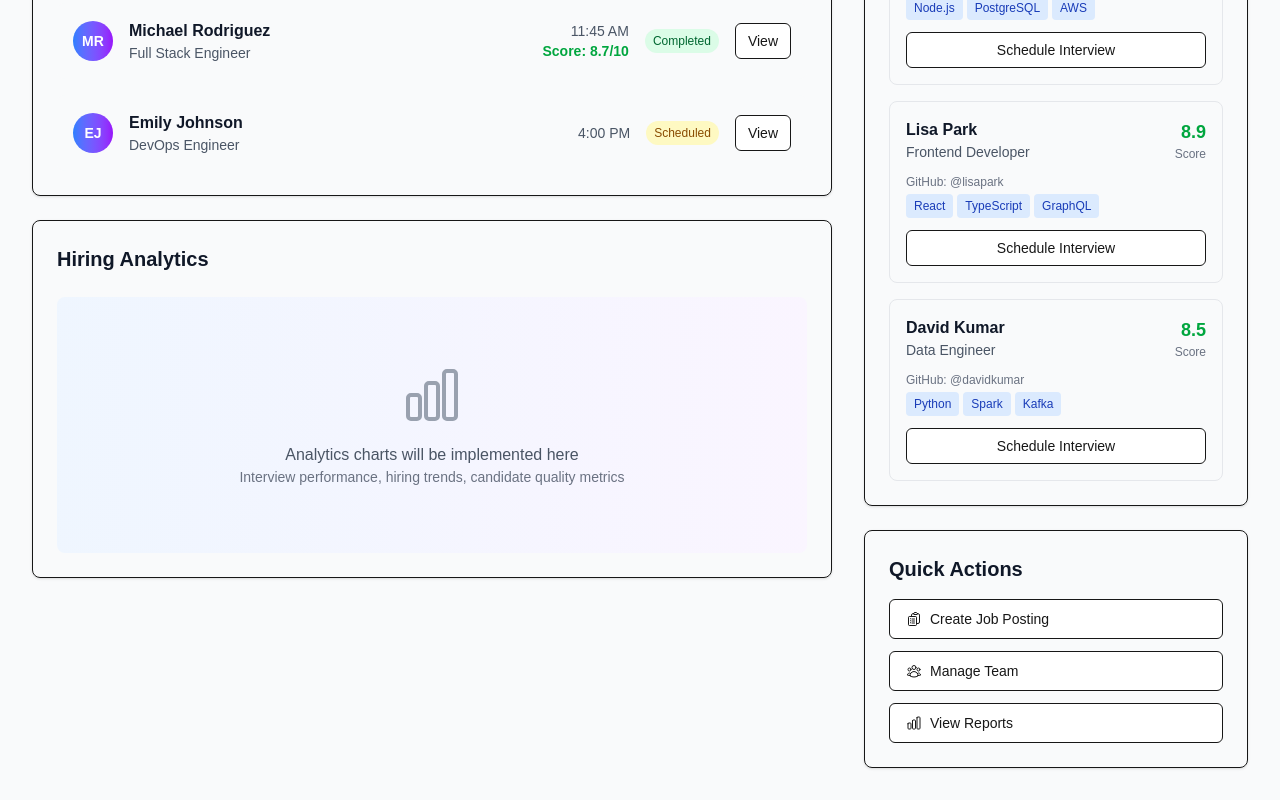
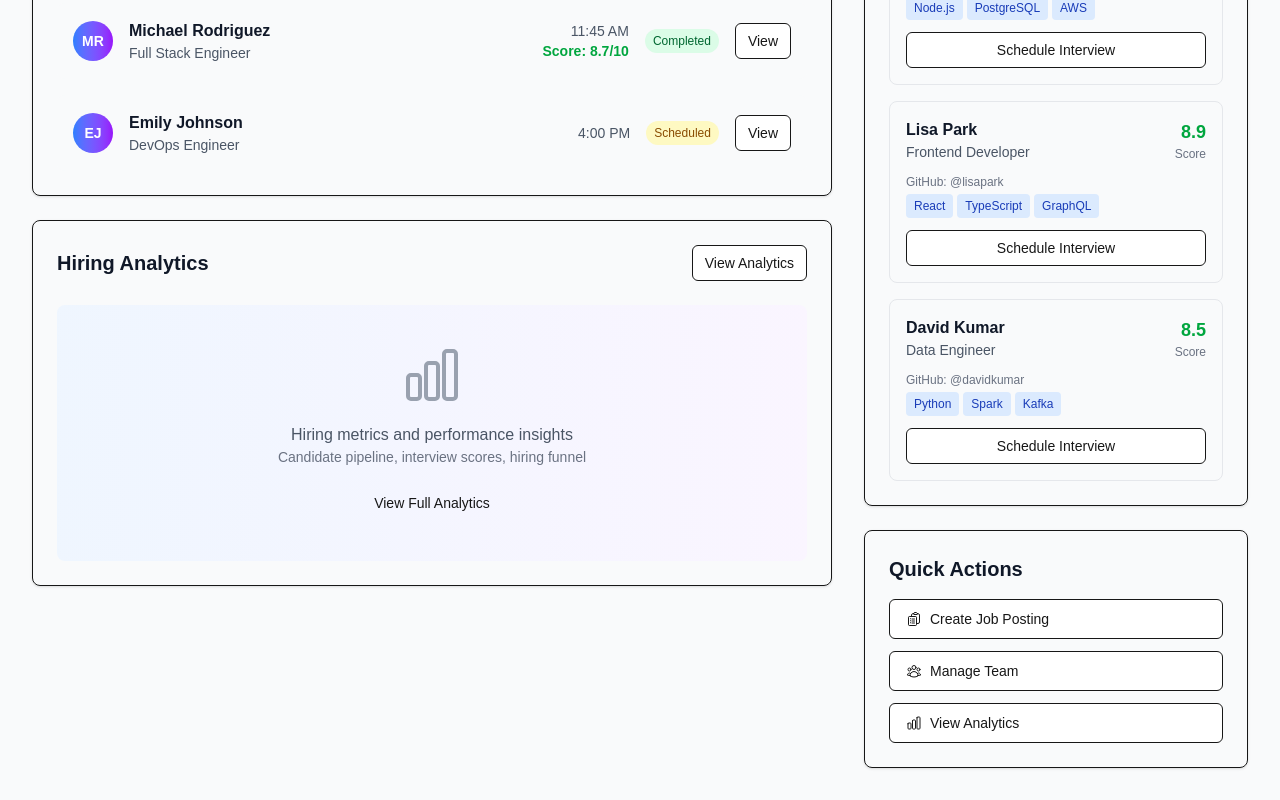
Before and after one commit to ZFlareUI/DevMeet-AI, a Next.js app: page /dashboard in a window 1280 px wide. Shown: the part 415-1215 px from the top of the page. Built offline with nearby package versions, Linux system fonts and the light colour scheme.

Commit message:
feat: enhance dashboard with hiring analytics link and updated descriptions

```diff
--- a/src/app/api/analytics/route.ts
+++ b/src/app/api/analytics/route.ts
@@ -1,5 +1,5 @@
 import { NextRequest, NextResponse } from 'next/server'
-import prisma from '@/lib/prisma'
+import { prisma } from '@/lib/prisma'
 
 export async function GET(request: NextRequest) {
   try {
@@ -51,11 +51,11 @@ export async function GET(request: NextRequest) {
 
     // Calculate average score
     const avgScore = interviews.length > 0
-      ? interviews.reduce((sum, interview) => sum + (interview.score || 0), 0) / interviews.length
+      ? interviews.reduce((sum: number, interview) => sum + (interview.score || 0), 0) / interviews.length
       : 0
 
     // Calculate hire rate (assuming score >= 8 is hired)
-    const hiredCount = interviews.filter(interview => (interview.score || 0) >= 8).length
+    const hiredCount = interviews.filter((interview) => (interview.score || 0) >= 8).length
     const hireRate = completedInterviews > 0 ? (hiredCount / completedInterviews) * 100 : 0
 
     // Score distribution
@@ -69,14 +69,14 @@ export async function GET(request: NextRequest) {
 
     const scoreDistribution = scoreRanges.map(range => ({
       range: range.range,
-      count: interviews.filter(interview => {
+      count: interviews.filter((interview) => {
         const score = interview.score || 0
         return score >= range.min && score <= range.max
       }).length
     }))
 
     // Position statistics
-    const positionGroups = interviews.reduce((acc, interview) => {
+    const positionGroups = interviews.reduce((acc: Record<string, { scores: number[], count: number }>, interview) => {
       const position = interview.candidate?.position || 'Unknown'
       if (!acc[position]) {
         acc[position] = { scores: [], count: 0 }
@@ -84,12 +84,12 @@ export async function GET(request: NextRequest) {
       acc[position].scores.push(interview.score || 0)
       acc[position].count++
       return acc
-    }, {} as Record<string, { scores: number[], count: number }>)
+    }, {})
 
     const positionStats = Object.entries(positionGroups).map(([position, data]) => ({
       position,
       count: data.count,
-      avgScore: data.scores.reduce((sum, score) => sum + score, 0) / data.scores.length
+      avgScore: data.scores.reduce((sum: number, score: number) => sum + score, 0) / data.scores.length
     }))
 
     // Get all candidates with position stats
@@ -98,11 +98,11 @@ export async function GET(request: NextRequest) {
     })
 
     // Calculate position stats including all candidates
-    const allPositionGroups = allCandidates.reduce((acc, candidate) => {
+    const allPositionGroups = allCandidates.reduce((acc: Record<string, number>, candidate) => {
       const position = candidate.position || 'Unknown'
       acc[position] = (acc[position] || 0) + 1
       return acc
-    }, {} as Record<string, number>)
+    }, {})
 
     const completePositionStats = Object.entries(allPositionGroups).map(([position, count]) => {
       const interviewData = positionGroups[position]
@@ -110,7 +110,7 @@ export async function GET(request: NextRequest) {
         position,
         count,
         avgScore: interviewData ?
-          interviewData.scores.reduce((sum, score) => sum + score, 0) / interviewData.scores.length : 0
+          interviewData.scores.reduce((sum: number, score: number) => sum + score, 0) / interviewData.scores.length : 0
       }
     })
 
--- a/src/app/dashboard/page.tsx
+++ b/src/app/dashboard/page.tsx
@@ -179,12 +179,20 @@ export default function Dashboard() {
             {/* Analytics Chart Placeholder */}
             <Card className="mt-6">
               <CardContent className="p-6">
-                <h2 className="text-xl font-semibold text-gray-900 mb-6">Hiring Analytics</h2>
+                <div className="flex justify-between items-center mb-6">
+                  <h2 className="text-xl font-semibold text-gray-900">Hiring Analytics</h2>
+                  <Link href="/analytics">
+                    <Button variant="outline" size="sm">View Analytics</Button>
+                  </Link>
+                </div>
                 <div className="h-64 bg-gradient-to-r from-blue-50 to-purple-50 rounded-lg flex items-center justify-center">
                   <div className="text-center">
                     <ChartBarIcon className="w-16 h-16 text-gray-400 mx-auto mb-4" />
-                    <p className="text-gray-600">Analytics charts will be implemented here</p>
-                    <p className="text-sm text-gray-500">Interview performance, hiring trends, candidate quality metrics</p>
+                    <p className="text-gray-600">Hiring metrics and performance insights</p>
+                    <p className="text-sm text-gray-500">Candidate pipeline, interview scores, hiring funnel</p>
+                    <Link href="/analytics">
+                      <Button className="mt-4">View Full Analytics</Button>
+                    </Link>
                   </div>
                 </div>
               </CardContent>
@@ -241,10 +249,12 @@ export default function Dashboard() {
                     <UserGroupIcon className="w-4 h-4 mr-2" />
                     Manage Team
                   </Button>
-                  <Button variant="outline" className="w-full justify-start">
-                    <ChartBarIcon className="w-4 h-4 mr-2" />
-                    View Reports
-                  </Button>
+                  <Link href="/analytics">
+                    <Button variant="outline" className="w-full justify-start">
+                      <ChartBarIcon className="w-4 h-4 mr-2" />
+                      View Analytics
+                    </Button>
+                  </Link>
                 </div>
               </CardContent>
             </Card>
```
